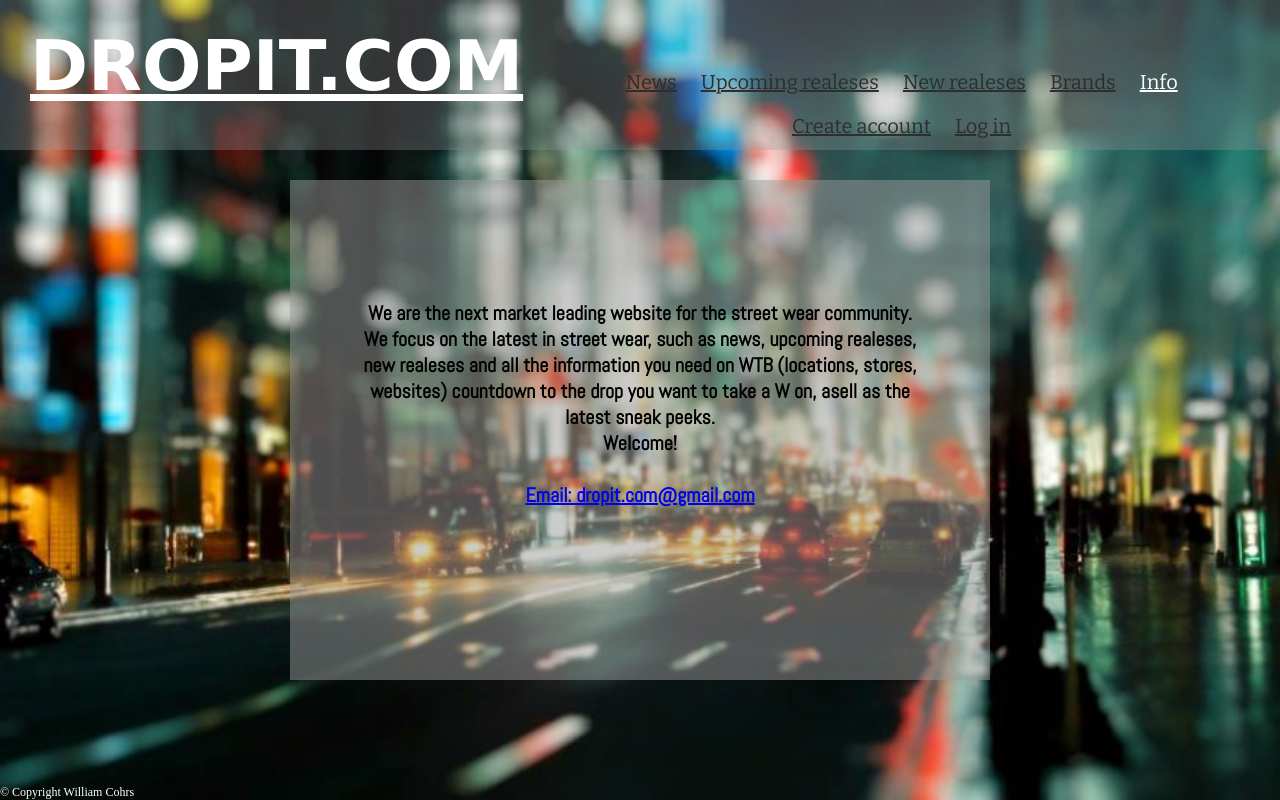
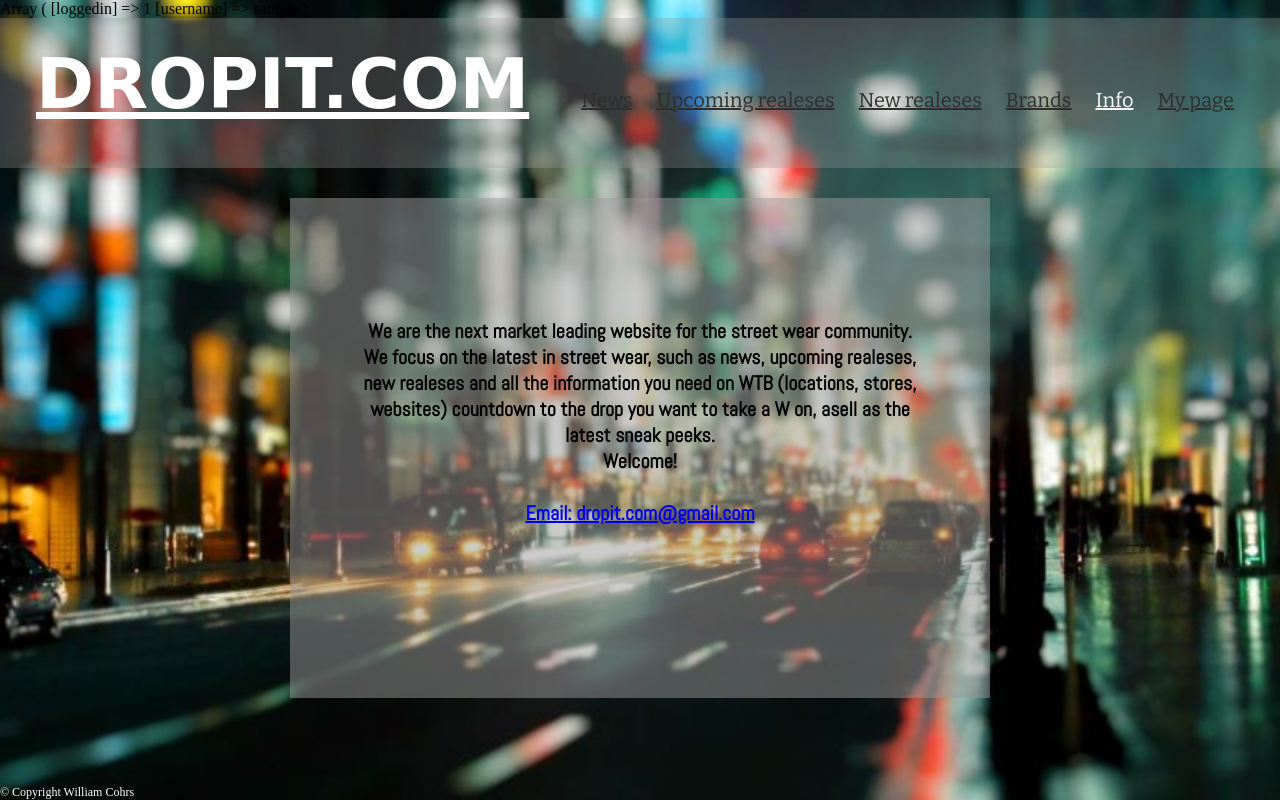
Before and after one commit to k0rr/dropit.com, a PHP site: page /info.php in a window 1280 px wide. Run offline with PHP 8.4, Linux system fonts and the light colour scheme; the visitor is signed in with stand-in values (Sample User, id 1); some web fonts are replaced.

Commit message:
Försökt vidareutveckla mina sessions, samt fixat "brands.php"

```diff
--- a/info.php
+++ b/info.php
@@ -8,6 +8,12 @@
 * @license    PHP CC
 * @link
 */
+
+session_start();
+if (!isset($_SESSION["loggedin"])) {
+    $_SESSION["loggedin"] = false;
+}
+print_r($_SESSION);
 ?>
     <!DOCTYPE html>
     <html lang="sv">
@@ -28,8 +34,14 @@
                     <li><a href="new_realeses.php">New realeses</a></li>
                     <li><a href="brands.php">Brands</a></li>
                     <li><a class="active" href="info.php">Info</a></li>
-                    <li><a href="skapa_konto.php">Create account</a></li>
-                    <li><a href="login.php">Log in</a></li>
+                    <?php
+                        if ($_SESSION["loggedin"]) {
+                            echo "<li><a href=\"min_sida.php\">My page</a></li>";
+                        } else {
+                            echo "<li><a href=\"skapa_konto.php\">Create account</a></li>";
+                            echo "<li><a href=\"login.php\">Log in</a></li>";
+                        }
+                    ?>
                 </ul>
             </nav>
         </header>
--- a/min_sida.php
+++ b/min_sida.php
@@ -28,7 +28,7 @@
                     <li><a href="new_realeses.php">New realeses</a></li>
                     <li><a href="brands.php">Brands</a></li>
                     <li><a href="info.php">Info</a></li>
-                    <li><a class="active" href="info.php">My Page</a></li>
+                    <li><a class="active" href="min_sida.php">My Page</a></li>
 
                 </ul>
             </nav>
--- a/skapa_konto.php
+++ b/skapa_konto.php
@@ -41,7 +41,7 @@
 
         // Vårt sql-kommando
         $sql = "INSERT INTO anvandare
-                (email, username, psw) VALUES ('$email', '$username', '$hash');";
+                (email, username, hash) VALUES ('$email', '$username', '$hash');";
         // Nu kör vi vår SQL
         $result = $conn->query($sql);
         // Gick det bra att köra SQL-kommandot?
```
Also changed, not shown: brands.php (+6 -6 lines), login.php (+7 -4 lines).
